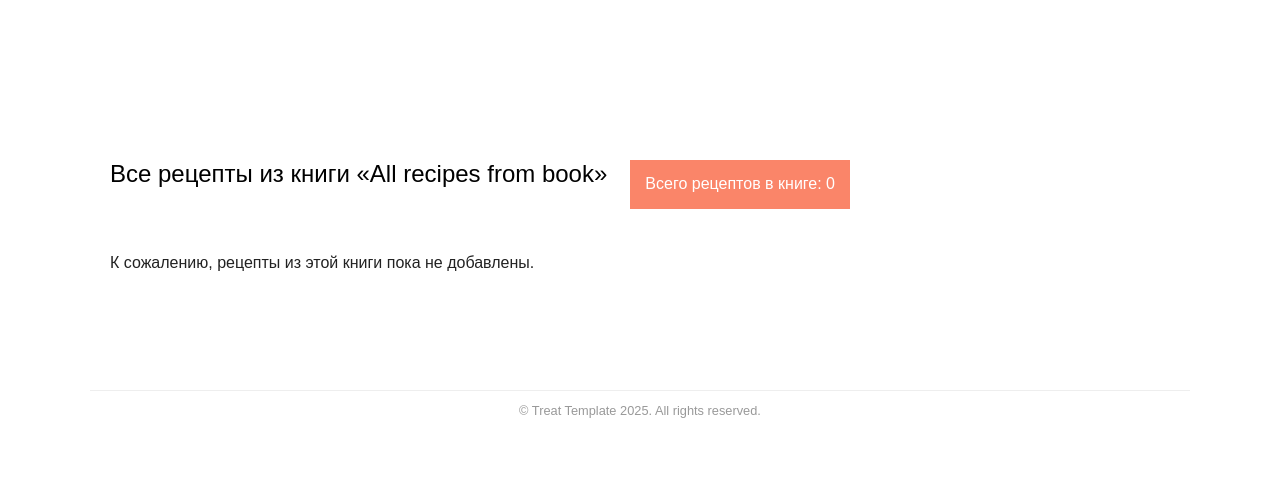
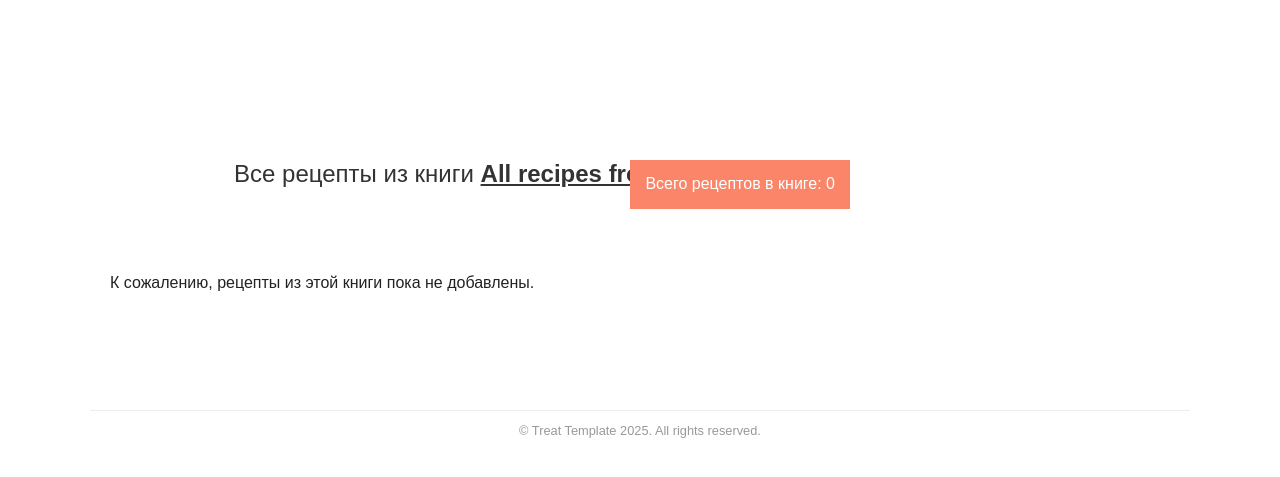
Before and after one commit to Helga1970/new-site, a Jekyll site: the page built from all-recipes-from-book.html, in a window 1280 px wide. Shown: the top 477 px of the page. Built offline with Jekyll 4.4.1, drawn with Linux system fonts in a browser that asks for light colours; nearby versions of some CDN libraries; some web fonts are replaced.

Commit message:
Update all-recipes-from-book.html

```diff
--- a/all-recipes-from-book.html
+++ b/all-recipes-from-book.html
@@ -4,8 +4,8 @@
 {% assign book_title_slug = page.url | split: '/' | last %}
 {% assign book_title_display = book_title_slug | replace: '-', ' ' | capitalize %}
 
-{% assign current_book_recipes_with_image = site.recipes | where: 'book.title', book_title_display | where_exp: 'item', 'item.featured_image' | sort: 'title' %}
-{% assign current_book_recipes_without_image = site.recipes | where: 'book.title', book_title_display | where_exp: 'item', 'item.featured_image == nil' | sort: 'title' %}
+{% assign current_book_recipes_with_image = site.recipes | where: 'book.title', book_title_display | where_exp: 'item', 'item.featured_image' %}
+{% assign current_book_recipes_without_image = site.recipes | where: 'book.title', book_title_display | where_exp: 'item', 'item.featured_image == nil' %}
 
 {% assign all_recipes_from_book = current_book_recipes_with_image | concat: current_book_recipes_without_image %}
 {% assign total_recipes = all_recipes_from_book.size %}
@@ -13,16 +13,23 @@
 
 <div class="book-page-container">
     <div class="book-page-header">
-        <h1 class="book-title-heading">Все рецепты из книги «{{ book_title_display }}»</h1>
-        <div class="book-info">
+        <h1 class="book-title-heading">
+            Все рецепты из книги
+            {% if book_link.url %}
+                <a href="{{ book_link.url | relative_url }}" class="book-name">{{ book_title_display }}</a>
+            {% else %}
+                <span class="book-name">{{ book_title_display }}</span>
+            {% endif %}
+        </h1>
+        <div class="book-info-desktop-only">
             <div class="recipes-count-plaque">
-                <span class="plaque-text">Всего рецептов в книге: <span>{{ total_recipes }}</span></span>
+                <span class="plaque-text">Всего рецептов в книге: {{ total_recipes }}</span>
             </div>
-            {% if book_link.url %}
-                <div class="book-link-plaque">
-                    <a href="{{ book_link.url | relative_url }}" class="plaque-text book-link-btn">Ссылка на книгу</a>
-                </div>
-            {% endif %}
+        </div>
+        <div class="book-info-mobile-only">
+            <div class="recipes-count-plaque">
+                <span class="plaque-text">Всего рецептов в книге: {{ total_recipes }}</span>
+            </div>
         </div>
     </div>
 
@@ -55,35 +62,44 @@
         padding: 20px;
     }
     .book-page-header {
-        display: flex;
-        justify-content: space-between;
-        align-items: flex-start; /* Изменено для лучшего выравнивания плашек */
+        position: relative;
+        text-align: center;
         margin-bottom: 30px;
-        flex-wrap: wrap;
+        padding-bottom: 50px;
     }
     .book-title-heading {
-        font-size: 1.5em; /* Уменьшен размер шрифта */
-        font-weight: normal; /* Убрана жирность */
+        font-size: 1.5em;
+        font-weight: normal;
         margin: 0;
+        color: #333;
     }
-    .book-info {
-        text-align: right;
-        display: flex;
-        flex-direction: column;
-        align-items: flex-end; /* Выравнивание плашек по правому краю */
+    .book-title-heading .book-name {
+        font-weight: bold;
+        color: #333;
+        text-decoration: underline; /* Подчеркивание для ссылки */
     }
-    .recipes-count-plaque,
-    .book-link-plaque {
+    .book-title-heading a.book-name {
+        color: #333;
+        text-decoration: underline;
+    }
+    .book-info-desktop-only {
+        position: absolute;
+        top: 0;
+        right: 0;
+        display: block; /* Показываем на десктопе */
+    }
+    .book-info-mobile-only {
+        display: none; /* Скрываем на десктопе */
+        text-align: center;
+    }
+    .recipes-count-plaque {
         background-color: #fa8569;
         color: white;
         padding: 10px 15px;
         display: inline-block;
-        margin-bottom: 10px;
         text-align: center;
-        white-space: nowrap; /* Предотвращает перенос текста на новую строку */
-    }
-    .book-link-plaque {
-        margin-bottom: 0;
+        white-space: nowrap;
+        font-weight: normal;
     }
     .plaque-text {
         color: white;
@@ -130,24 +146,37 @@
         margin: 0;
         color: #333;
     }
-    @media (max-width: 1200px) {
-        .recipe-grid {
-            grid-template-columns: repeat(auto-fill, minmax(180px, 1fr));
+
+    /* Медиа-запросы для адаптивности */
+    @media (min-width: 769px) {
+        .book-info-mobile-only {
+            display: none;
+        }
+        .book-info-desktop-only {
+            display: block;
         }
     }
     @media (max-width: 768px) {
+        .book-info-desktop-only {
+            display: none;
+        }
+        .book-info-mobile-only {
+            display: block;
+            margin-top: 20px;
+            width: 100%;
+            text-align: center;
+        }
         .book-page-header {
-            flex-direction: column;
-            align-items: flex-start; /* Изменено для лучшего отображения на мобильных */
-            text-align: left;
+            position: static;
+            padding-bottom: 0;
         }
         .book-title-heading {
             width: 100%;
         }
-        .book-info {
-            text-align: left;
-            margin-top: 20px;
-            align-items: flex-start;
+    }
+    @media (max-width: 1200px) {
+        .recipe-grid {
+            grid-template-columns: repeat(auto-fill, minmax(180px, 1fr));
         }
     }
     @media (max-width: 500px) {
```
